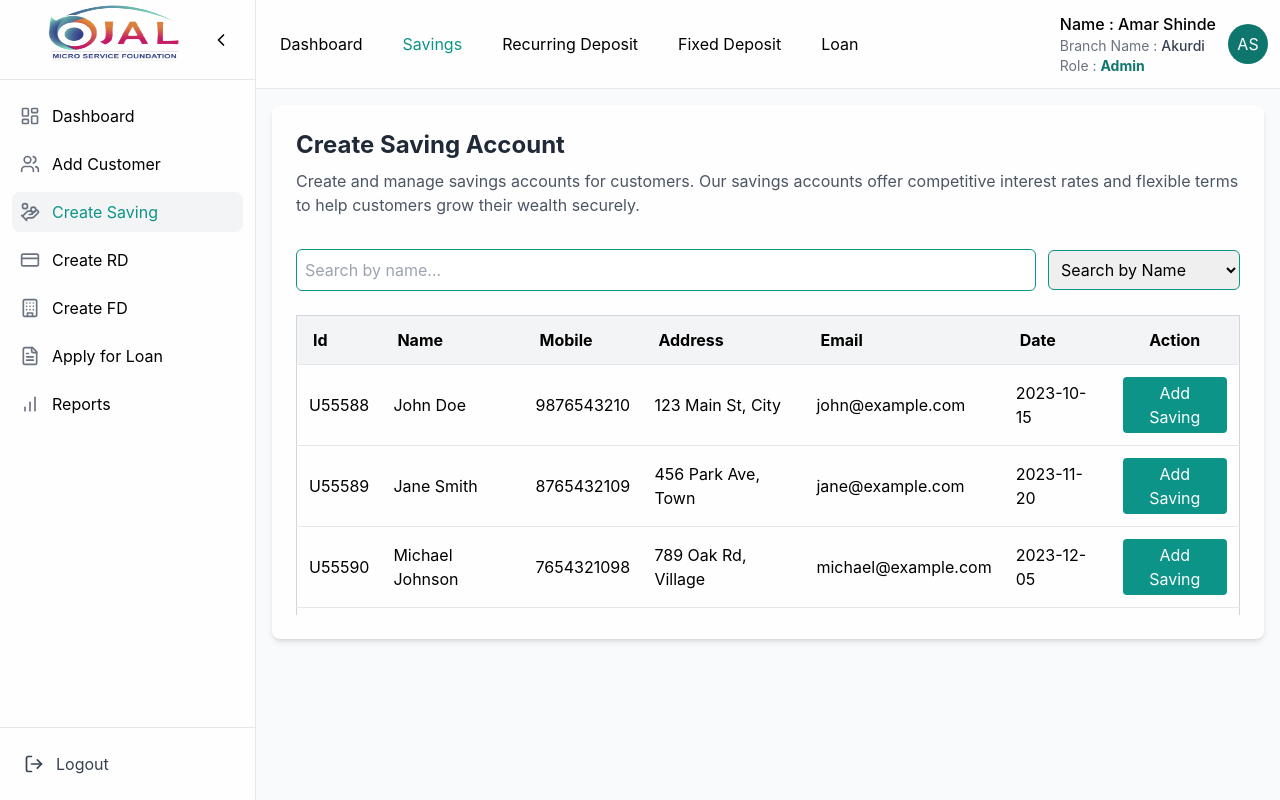
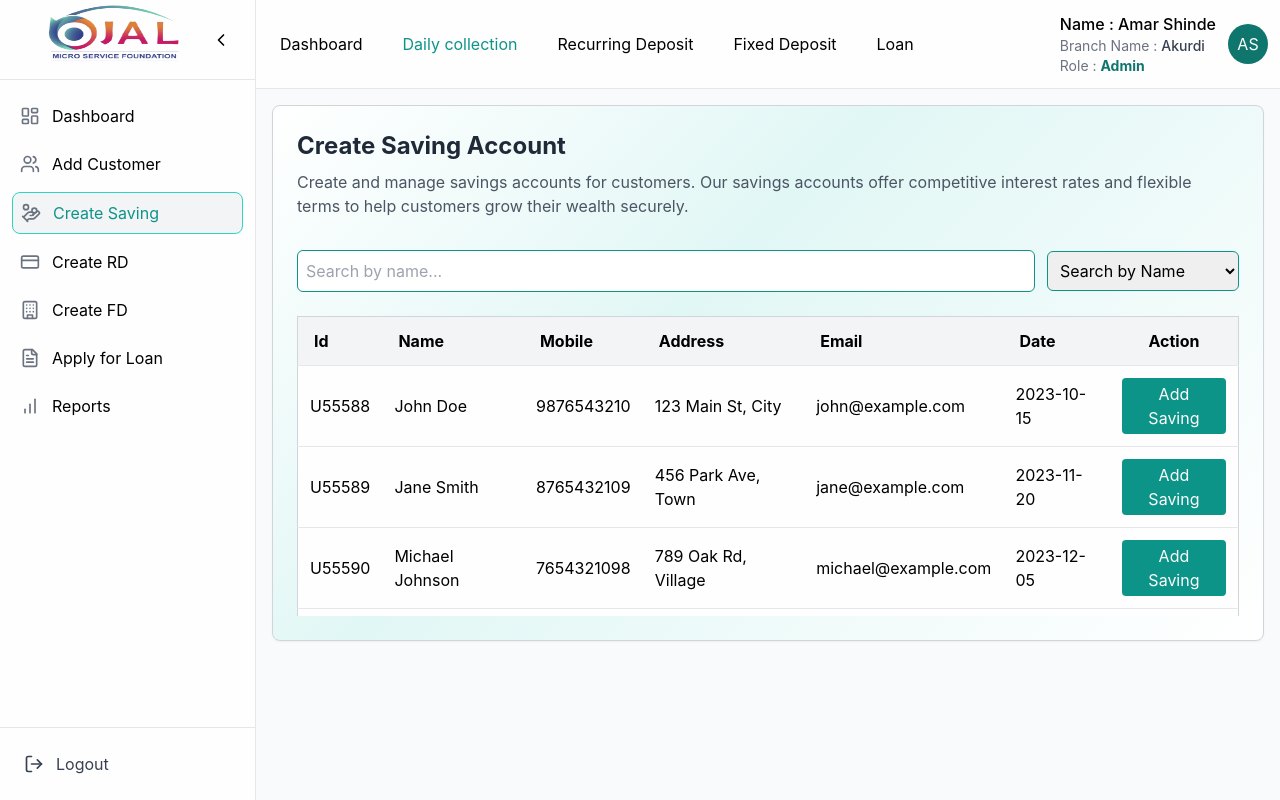
Before and after one commit to kunash-media/Ojal-finance-frontend, a React (Vite) app: page /create-saving in a window 1280 px wide. Built offline with nearby package versions, Linux system fonts and the light colour scheme.

Commit message:
done design changes

```diff
--- a/src/components/Add-customer/AddCustomerForm.jsx
+++ b/src/components/Add-customer/AddCustomerForm.jsx
@@ -174,7 +174,7 @@ const AddCustomerForm = () => {
                         </label>
                         <label className="flex flex-col">
                             <span className="mb-2 font-semibold text-gray-700">
-                                Alternate Mobile Number <span className="text-red-600">*</span>
+                                Alternate Mobile Number
                             </span>
                             <input
                                 type="tel"
@@ -183,11 +183,10 @@ const AddCustomerForm = () => {
                                 className={inputClasses}
                                 onChange={handleChange}
                                 value={formData.altMobile}
-                                required
                             />
                         </label>
                         <label className="flex flex-col">
-                            <span className="mb-2 font-semibold text-gray-700">Date of Birth</span>
+                            <span className="mb-2 font-semibold text-gray-700">Date of Birth<span className="text-red-600">*</span></span>
                             <input
                                 type="date"
                                 name="dob"
--- a/src/components/DashboardAdmin/CustomersTable.jsx
+++ b/src/components/DashboardAdmin/CustomersTable.jsx
@@ -4,8 +4,8 @@ function CustomersTable() {
   return (
     <div className="bg-white rounded-lg shadow">
       <div className="p-6 border-b border-gray-200 ">
-        <h2 className="text-lg font-semibold text-gray-800 ">Recent Customers</h2>
-        <p className="text-sm text-gray-500 ">List of recently added customers</p>
+        <h2 className="text-lg font-semibold text-gray-800 ">Recent Daily Collections</h2>
+        <p className="text-sm text-gray-500 ">List of recently collected customers</p>
       </div>
       <div className="overflow-x-auto overflow-y-auto h-[300px]">
         <table className="min-w-full divide-y divide-gray-300 ">
--- a/src/components/Layout/Navbar.jsx
+++ b/src/components/Layout/Navbar.jsx
@@ -5,7 +5,7 @@ function Navbar() {
 
   const navItems = [
     { name: 'Dashboard', id: 'dashboard', path: '/' },
-    { name: 'Savings', id: 'savings', path: '/create-saving' },
+    { name: 'Daily collection', id: 'savings', path: '/create-saving' },
     { name: 'Recurring Deposit', id: 'rd', path: '/create-rd' },
     { name: 'Fixed Deposit', id: 'fd', path: '/create-fd' },
     { name: 'Loan', id: 'loan', path: '/apply-loan' },
--- a/src/components/Layout/Sidebar.jsx
+++ b/src/components/Layout/Sidebar.jsx
@@ -67,7 +67,7 @@ function Sidebar({ isOpen, toggleSidebar }) {
                 to={item.path}
                 className={`flex items-center w-full p-2 rounded-lg ${
                   location.pathname === item.path
-                    ? 'bg-gray-100 text-teal-600 '
+                    ? 'bg-gray-100 border border-teal-400 text-teal-600 '
                     : 'hover:bg-gray-100 '
                 }`}
               >
--- a/src/components/Saving/CreateSaving.jsx
+++ b/src/components/Saving/CreateSaving.jsx
@@ -141,7 +141,11 @@ function CreateSaving() {
   };
 
   return (
-    <div className="p-6 bg-white rounded-lg shadow-md">
+    <div className="p-6 bg-white rounded-lg  border border-gray-300 shadow-sm"
+         style={{
+            background: 'linear-gradient(135deg, #ffffff 0%, #E1F7F5 40%, #ffffff 100%)',
+          }}>
+
       {/* App description section */}
       <div className="mb-8">
         <h1 className="text-2xl font-bold text-gray-800 mb-2">Create Saving Account</h1>
```
Also changed, not shown: git_history.txt (deleted).
